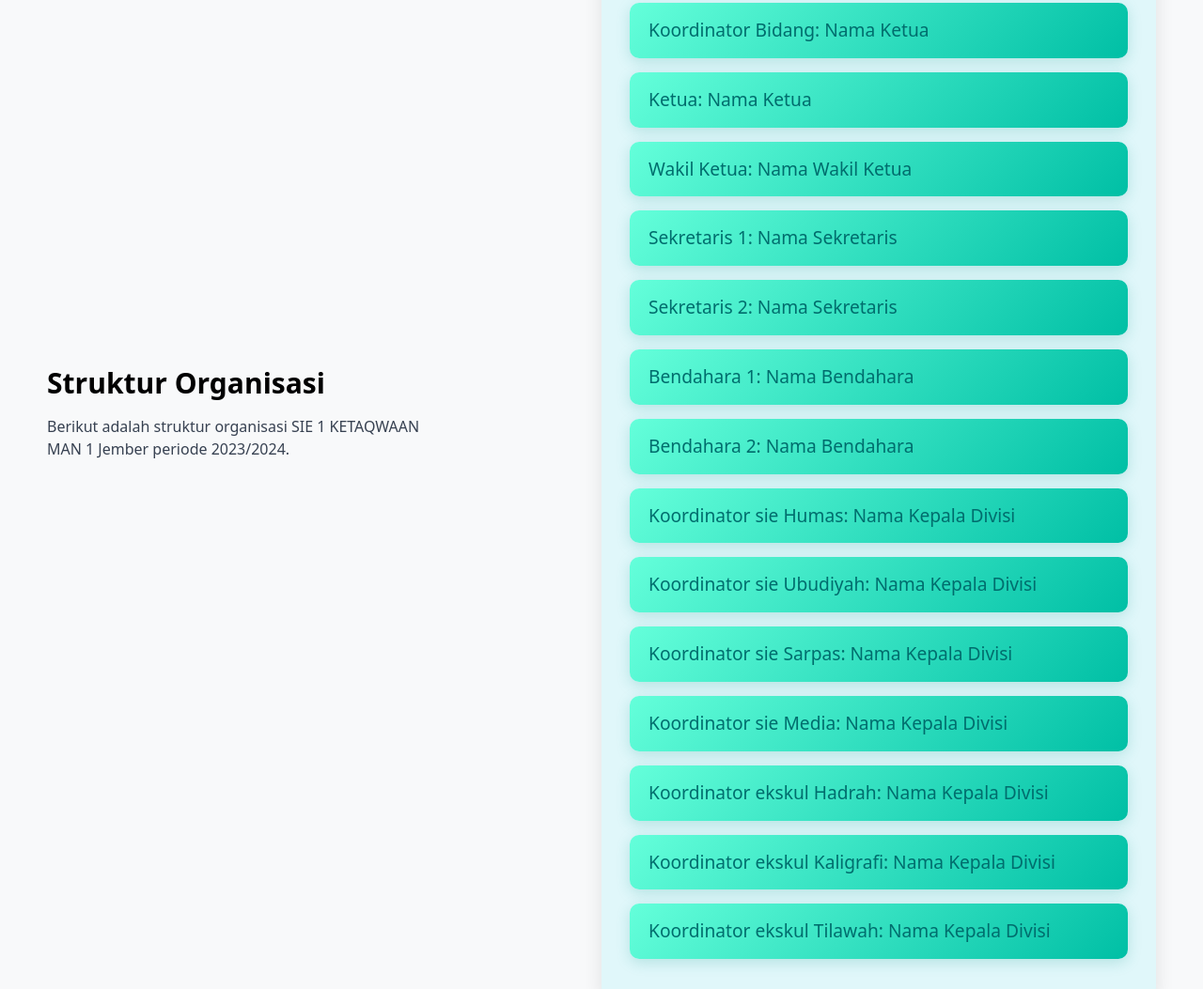
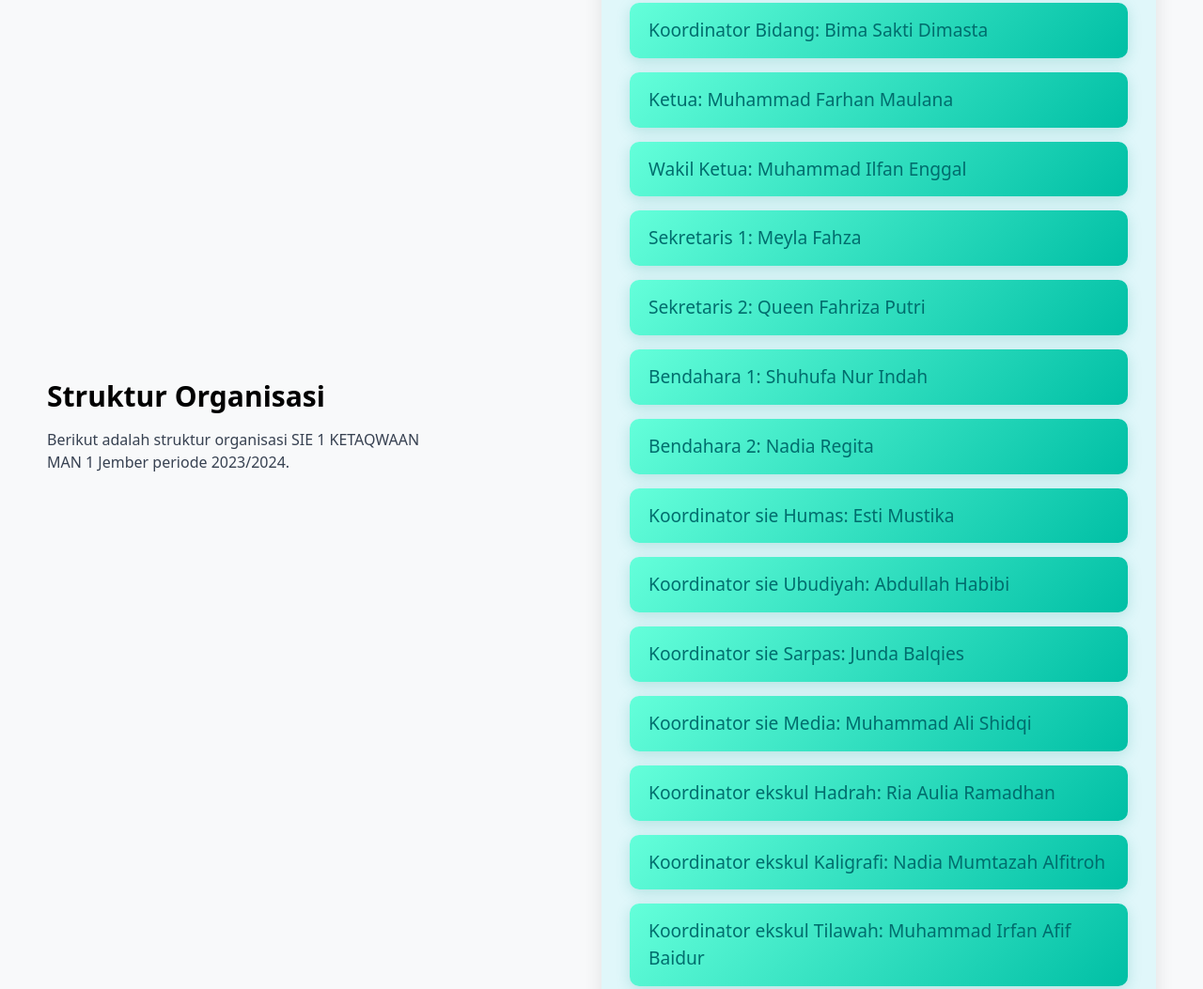
Before and after one commit to ketaqwaan-man1jember/website-ketaqwaanman1jember, a website: page index.html in a window 1280 px wide. Shown: the part 1013-2066 px from the top of the page at 94% size. Drawn offline with nearby package versions, Linux system fonts and the light colour scheme.

Commit message:
Update index.html

```diff
--- a/index.html
+++ b/index.html
@@ -77,20 +77,20 @@
             <h3 class="text-center font-bold mb-4">Susunan Pengurus</h3>
             <h3 class="text-center font-bold mb-4">2023 / 2024</h3>
             <ul class="structure-list">
-                <li>Koordinator Bidang: Nama Ketua</li>
-                <li>Ketua: Nama Ketua</li>
-                <li>Wakil Ketua: Nama Wakil Ketua</li>
-                <li>Sekretaris 1: Nama Sekretaris</li>
-                <li>Sekretaris 2: Nama Sekretaris</li>
-                <li>Bendahara 1: Nama Bendahara</li>
-                <li>Bendahara 2: Nama Bendahara</li>
-                <li>Koordinator sie Humas: Nama Kepala Divisi</li>
-                <li>Koordinator sie Ubudiyah: Nama Kepala Divisi</li>
-                <li>Koordinator sie Sarpas: Nama Kepala Divisi</li>
-                <li>Koordinator sie Media: Nama Kepala Divisi</li>
-                <li>Koordinator ekskul Hadrah: Nama Kepala Divisi</li>
-                <li>Koordinator ekskul Kaligrafi: Nama Kepala Divisi</li>
-                <li>Koordinator ekskul Tilawah: Nama Kepala Divisi</li>
+                <li>Koordinator Bidang: Bima Sakti Dimasta</li>
+                <li>Ketua: Muhammad Farhan Maulana</li>
+                <li>Wakil Ketua: Muhammad Ilfan Enggal</li>
+                <li>Sekretaris 1: Meyla Fahza</li>
+                <li>Sekretaris 2: Queen Fahriza Putri</li>
+                <li>Bendahara 1: Shuhufa Nur Indah</li>
+                <li>Bendahara 2: Nadia Regita</li>
+                <li>Koordinator sie Humas: Esti Mustika</li>
+                <li>Koordinator sie Ubudiyah: Abdullah Habibi</li>
+                <li>Koordinator sie Sarpas: Junda Balqies</li>
+                <li>Koordinator sie Media: Muhammad Ali Shidqi</li>
+                <li>Koordinator ekskul Hadrah: Ria Aulia Ramadhan</li>
+                <li>Koordinator ekskul Kaligrafi: Nadia Mumtazah Alfitroh</li>
+                <li>Koordinator ekskul Tilawah: Muhammad Irfan Afif Baidur</li>
             </ul>
         </div>
     </section>
```
